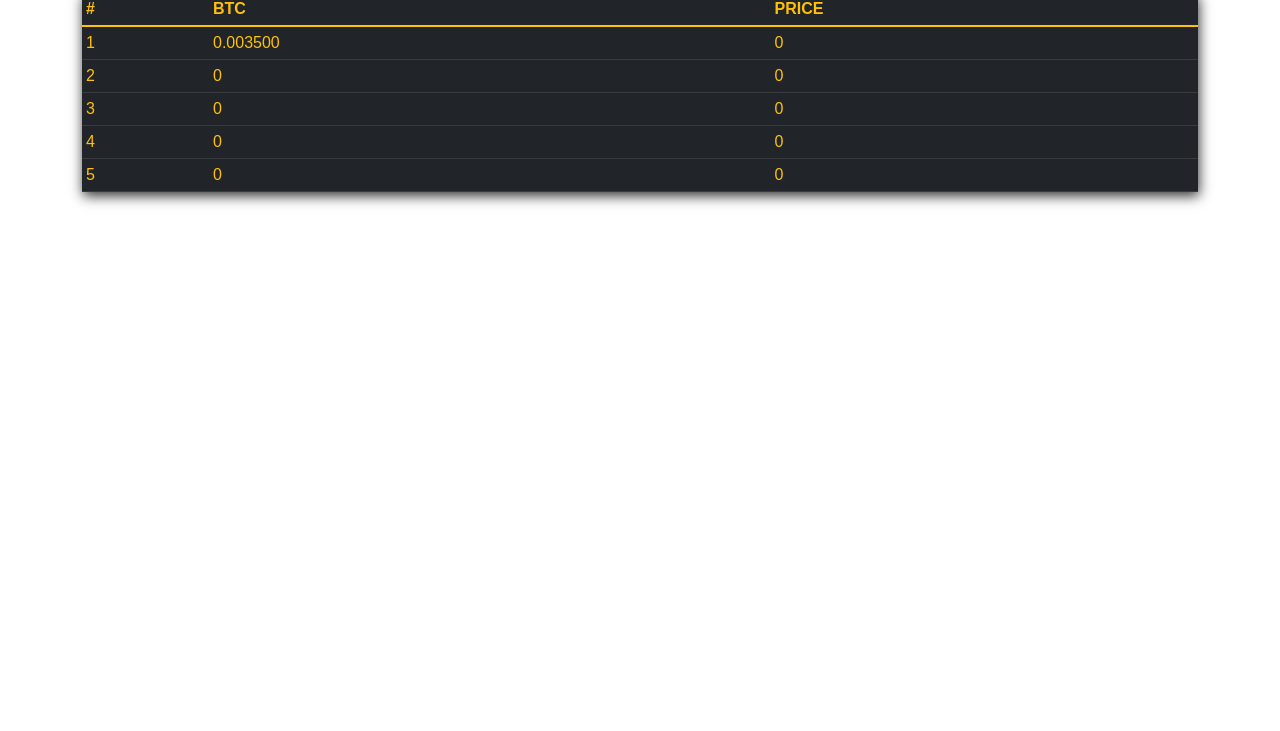
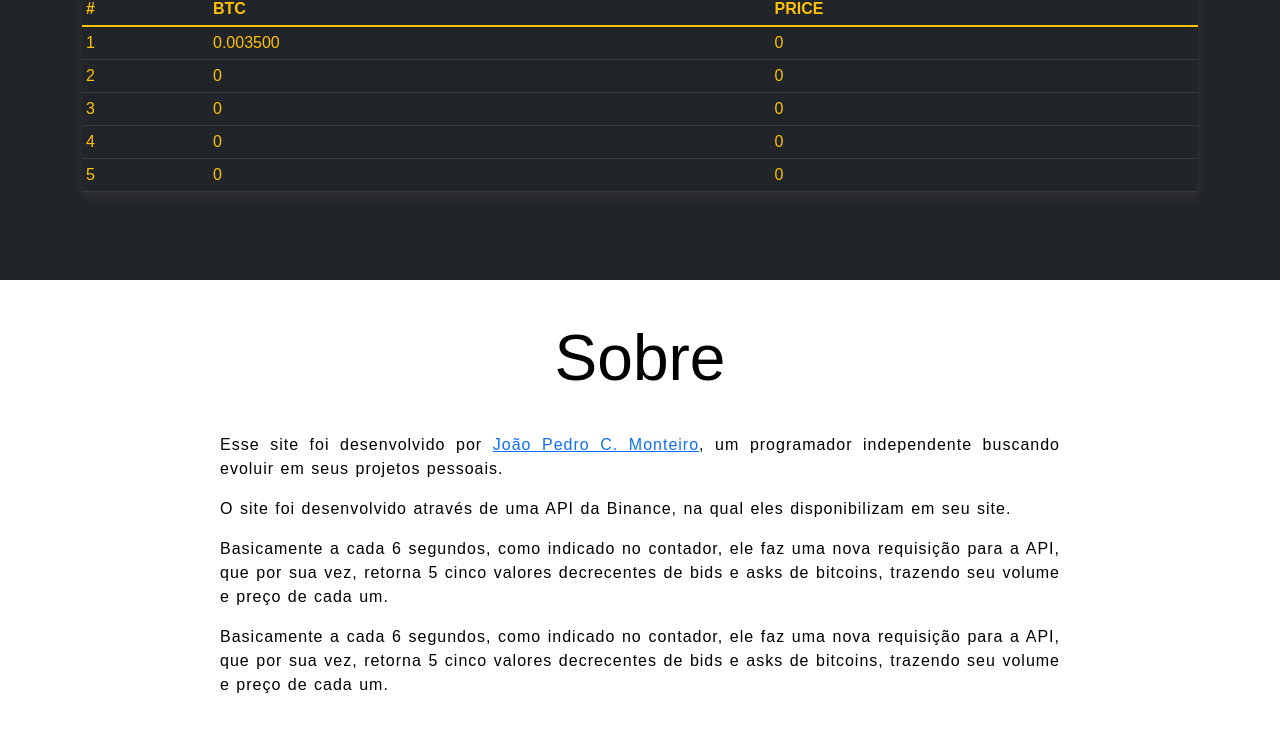
Before and after one commit to Joao-Pedro15/api-binance, a website: page public/index.html in a window 1280 px wide. Shown: the part 407-1138 px from the top of the page. Before the commit the page ends 800 px from the top, so only its background shows below. Drawn offline with nearby package versions, Linux system fonts and the light colour scheme; no server answers.

Commit message:
Desenvolvendo section do SOBRE

```diff
--- a/public/css/style.css
+++ b/public/css/style.css
@@ -3,10 +3,12 @@
     padding: 0;
     box-sizing: border-box;
 }
+
 body{
    font-family: Arial, Helvetica, sans-serif;
    overflow-x: hidden;
    overflow-y: auto;
+
 }
 
 header{
@@ -18,7 +20,10 @@ header{
    display: flex;
    align-items: center;
    justify-content: center;
-
+   box-shadow: 2px 1px 10px goldenrod;
+   position: fixed;
+   top: 0;
+   z-index: 1;
 }
 
 .header-container{
@@ -55,6 +60,34 @@ header{
    font-weight: 600;
 }
 
+main{
+   position: relative;
+   top: 60px;
+}
+
+.about{
+   top: 100px;
+   position: relative;
+   margin-top: 100px;
+   background: white;
+   color: black;
+   padding: 40px;
+   width: 100%;
+   display: flex;
+   align-items: center;
+   justify-content: center;
+   flex-direction: column;
+   gap: 20px
+   ;
+}
+
+.text{
+      width: 70%;
+   letter-spacing: 1px;
+   text-align: justify;
+   word-spacing: 1px;
+}
+
 table{
    box-shadow: 1px 4px 12px #333;
 }
--- a/public/index.html
+++ b/public/index.html
@@ -8,7 +8,7 @@
     <link rel="stylesheet" href="css/style.css">
     <title>teste</title>
 </head>
-<body>
+<body class="bg-dark text-light">
     <header>
         <div class="header-container">
             <div class="logo">
@@ -18,7 +18,7 @@
             <nav>
                 <ul class="menu">
                     <li><a class="nav-link" href="#">Início</a></li>
-                    <li><a class="nav-link" href="#">Sobre</a></li>
+                    <li><a class="nav-link" href="#about">Sobre</a></li>
                     <li><a class="nav-link" href="#">Contato</a></li>
                 </ul>
             </nav>
@@ -108,6 +108,30 @@
     </main>
 
 
+    <section class="about mt-5" id="about">
+        <h2 class="display-3 mb-3">Sobre</h2>
+        <div class="text">
+            <p>
+                Esse site foi desenvolvido por <a href="#">João Pedro C. Monteiro</a>, um programador independente buscando evoluir em seus projetos pessoais.
+            </p>
+            <p>
+                O site foi desenvolvido através de uma API da Binance, na qual eles disponibilizam em seu site.
+            </p>
+            <p>
+                Basicamente a cada 6 segundos, como indicado no contador, ele faz uma nova requisição para a API, que por sua vez, retorna 5 cinco valores decrecentes de bids e asks de bitcoins, trazendo seu volume e preço de cada um.
+            </p>
+            <p>
+            Basicamente a cada 6 segundos, como indicado no contador, ele faz uma nova requisição para a API, que por sua vez, retorna 5 cinco valores decrecentes de bids e asks de bitcoins, trazendo seu volume e preço de cada um.
+            </p>
+        </div>
+    </section>
+
+
+    <footer>
+
+    </footer>
+
+
 
 
     <script src="https://cdn.jsdelivr.net/npm/bootstrap@5.1.3/dist/js/bootstrap.bundle.min.js" integrity="sha384-ka7Sk0Gln4gmtz2MlQnikT1wXgYsOg+OMhuP+IlRH9sENBO0LRn5q+8nbTov4+1p" crossorigin="anonymous"></script>
```
